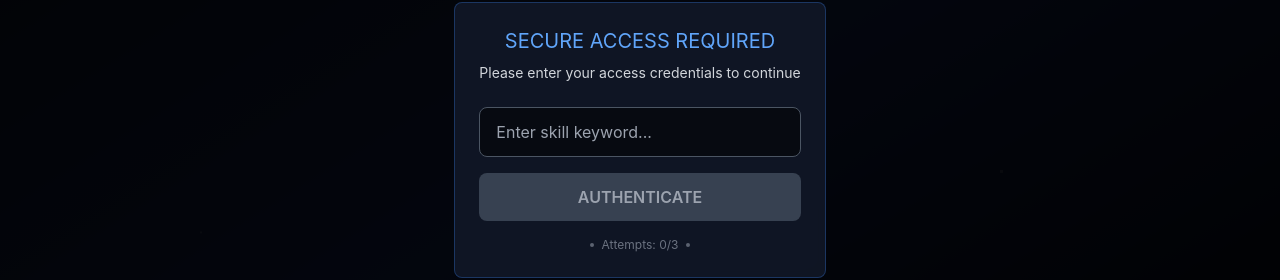
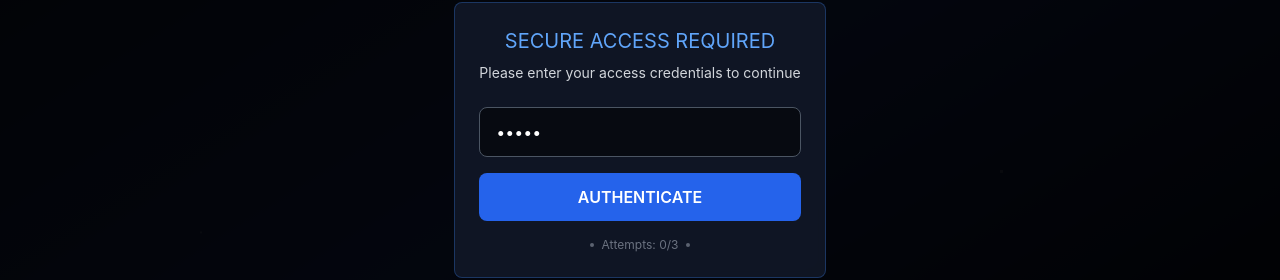
Before and after one commit to yubignhua/PersonalJourneyAdventure, a Next.js app: page / in a window 1280 px wide. Shown: the part 260-540 px from the top of the page. Built offline with nearby package versions, Linux system fonts and the light colour scheme; no server answers.

Commit message:
udpate ui

```diff
--- a/src/components/InteractiveHomepage.tsx
+++ b/src/components/InteractiveHomepage.tsx
@@ -484,9 +484,8 @@ const InteractiveHomepage: React.FC = () => {
       )}
 
       {/* Right Side Panel - Desktop Only */}
-      {isUnlocked && (
+      {/* {isUnlocked && (
         <div className="hidden lg:block absolute top-8 right-8 z-10 w-80 space-y-4">
-          {/* Featured Blog Entry */}
           <div className="bg-gradient-to-br from-green-900/30 to-teal-900/30 backdrop-blur-sm rounded-xl p-5 text-white border border-green-500/30 hover:border-green-500/50 transition-all duration-300">
             <div className="flex items-center space-x-2 mb-3">
               <div className="w-2 h-2 bg-green-500 rounded-full animate-pulse" />
@@ -504,8 +503,6 @@ const InteractiveHomepage: React.FC = () => {
               <span className="transform group-hover:translate-x-1 transition-transform duration-200">→</span>
             </a>
           </div>
-
-          {/* Quick Stats */}
           <div className="bg-black/40 backdrop-blur-sm rounded-xl p-4 border border-gray-700/50">
             <div className="grid grid-cols-2 gap-4 text-center">
               <div>
@@ -519,7 +516,7 @@ const InteractiveHomepage: React.FC = () => {
             </div>
           </div>
         </div>
-      )}
+      )} */}
 
       {/* Performance Indicator - Mobile Optimized */}
       {isUnlocked && (
--- a/src/components/ui/PasswordUnlock.tsx
+++ b/src/components/ui/PasswordUnlock.tsx
@@ -18,7 +18,7 @@ const PasswordUnlock: React.FC<PasswordUnlockProps> = ({
   hint = 'Hint: portfolio + current year',
   className = ''
 }) => {
-  const [password, setPassword] = useState('')
+  const [password, setPassword] = useState('react')
   const [isUnlocked, setIsUnlocked] = useState(false)
   const [showError, setShowError] = useState(false)
   const [attempts, setAttempts] = useState(0)
```
